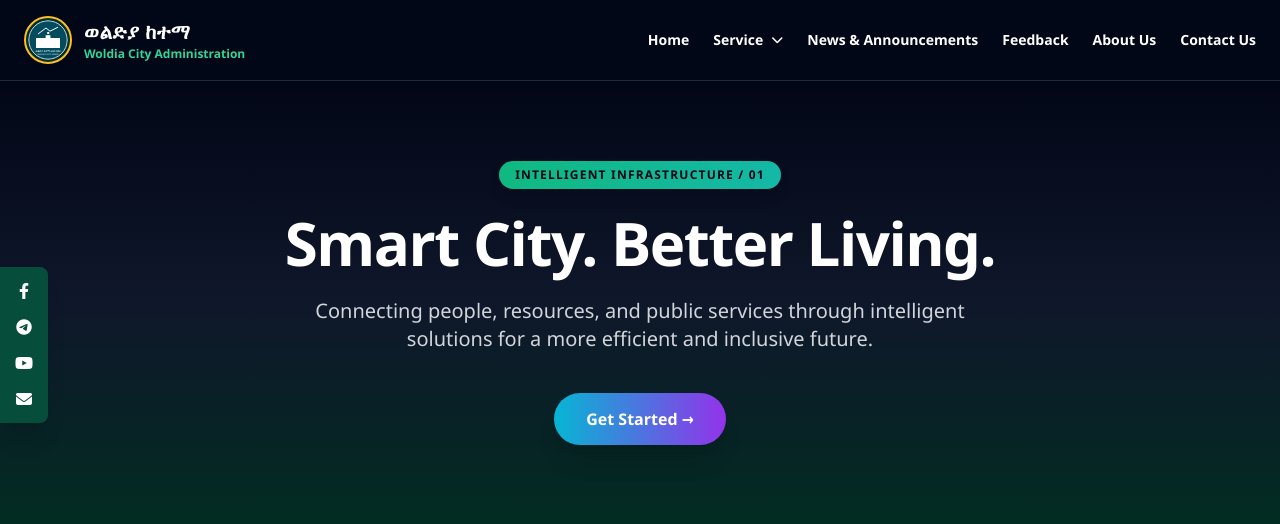
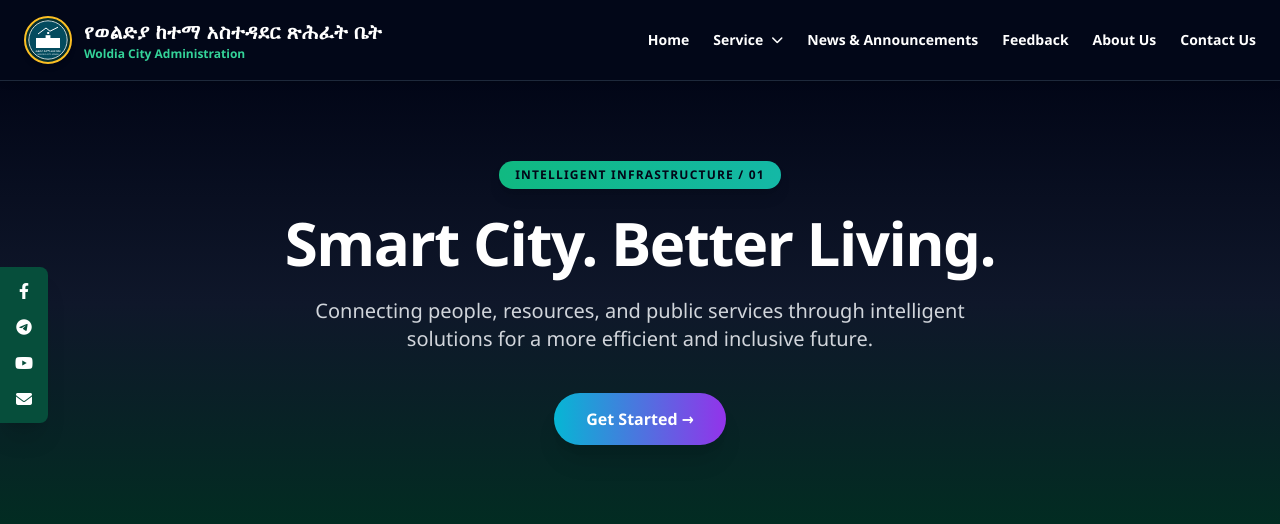
Before and after one commit to bruk9327-sketch/woldia-city-administrator-, a Flask app: page / in a window 1280 px wide. Shown: the top 524 px of the page. Run offline with Flask 3, Linux system fonts and the light colour scheme; some libraries are stand-ins or nearby versions.

Commit message:
Update header text for Woldia City Administration

```diff
--- a/templates/index.html
+++ b/templates/index.html
@@ -39,7 +39,7 @@
           <text x="50" y="87" font-size="5" fill="#ffffff" text-anchor="middle">WELDEYA CITY ADMIN</text>
         </svg>
         <div>
-          <h1 class="text-lg md:text-xl font-bold tracking-wide text-white">ወልድያ ከተማ</h1>
+          <h1 class="text-lg md:text-xl font-bold tracking-wide text-white">የወልድያ ከተማ አስተዳደር ጽሕፈት ቤት</h1>
           <p class="text-xs text-emerald-400 font-semibold">Woldia City Administration</p>
         </div>
       </div>
```
